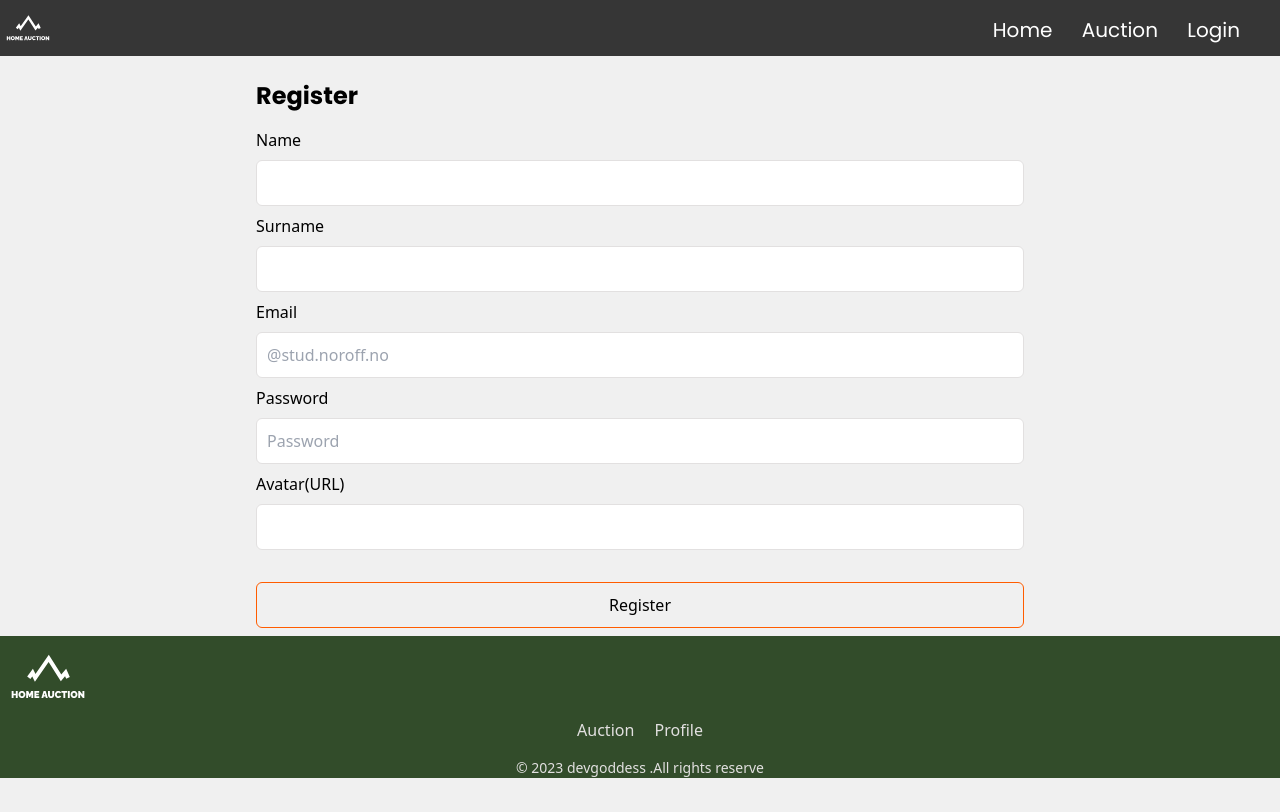
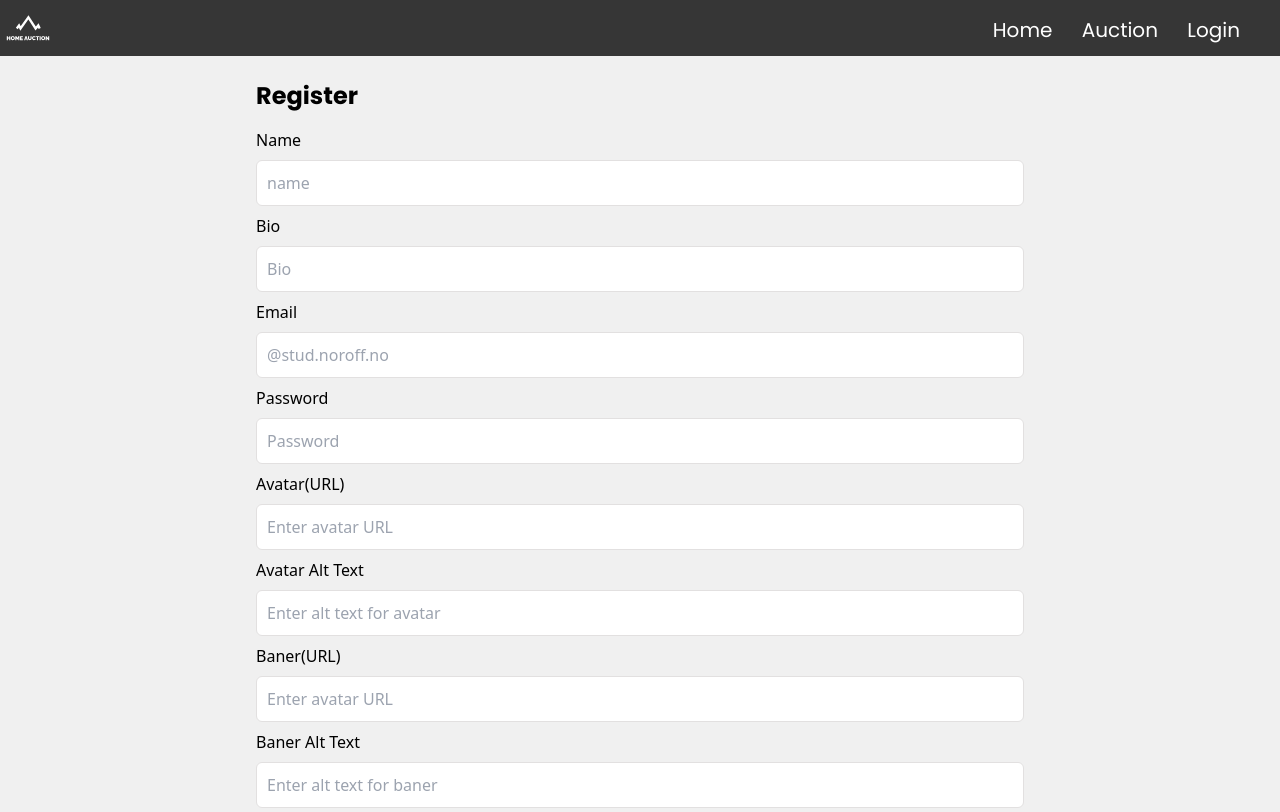
Before and after one commit to OlgaGoryszewska/Semester-project-2, a website with bundled scripts: page register.html in a window 1280 px wide. Shown: the top 812 px of the page. Built offline with nearby package versions, Linux system fonts and the light colour scheme.

Commit message:
adding html to register profile fields

```diff
--- a/register.html
+++ b/register.html
@@ -44,12 +44,16 @@
         type="text"
         class="border rounded-md border-neutral-200 block w-full p-2.5"
         id="name"
+        name="name"
+        placeholder="name"
       />
-      <label for="surname">Surname</label>
+      <label for="bio">Bio</label>
       <input
         type="text"
         class="border rounded-md border-neutral-200 block w-full p-2.5"
-        id="surname"
+        id="bio"
+        name="Write a bit about yourself"
+        placeholder="Bio"
       />
       <label for="register-email">Email</label>
       <input
@@ -70,6 +74,32 @@
         type="url"
         class="border rounded-md border-neutral-200 block w-full p-2.5"
         id="register-avatar"
+        placeholder="Enter avatar URL"
+      />
+
+      <label for="avatar-alt">Avatar Alt Text</label>
+      <input
+        type="text"
+        class="border rounded-md border-neutral-200 block w-full p-2.5"
+        id="avatar-alt"
+        name="avatar-alt"
+        placeholder="Enter alt text for avatar"
+      />
+      <label for="register-baner">Baner(URL)</label>
+      <input
+        type="url"
+        class="border rounded-md border-neutral-200 block w-full p-2.5"
+        id="register-baner"
+        placeholder="Enter avatar URL"
+      />
+
+      <label for="baner-alt">Baner Alt Text</label>
+      <input
+        type="text"
+        class="border rounded-md border-neutral-200 block w-full p-2.5"
+        id="baner-alt"
+        name="baner-alt"
+        placeholder="Enter alt text for baner"
       />
       <button
         class="border rounded-md border-secondary-200 block w-full p-2.5 mt-6"
```
Also changed, not shown: login.html (+37 -19 lines).
